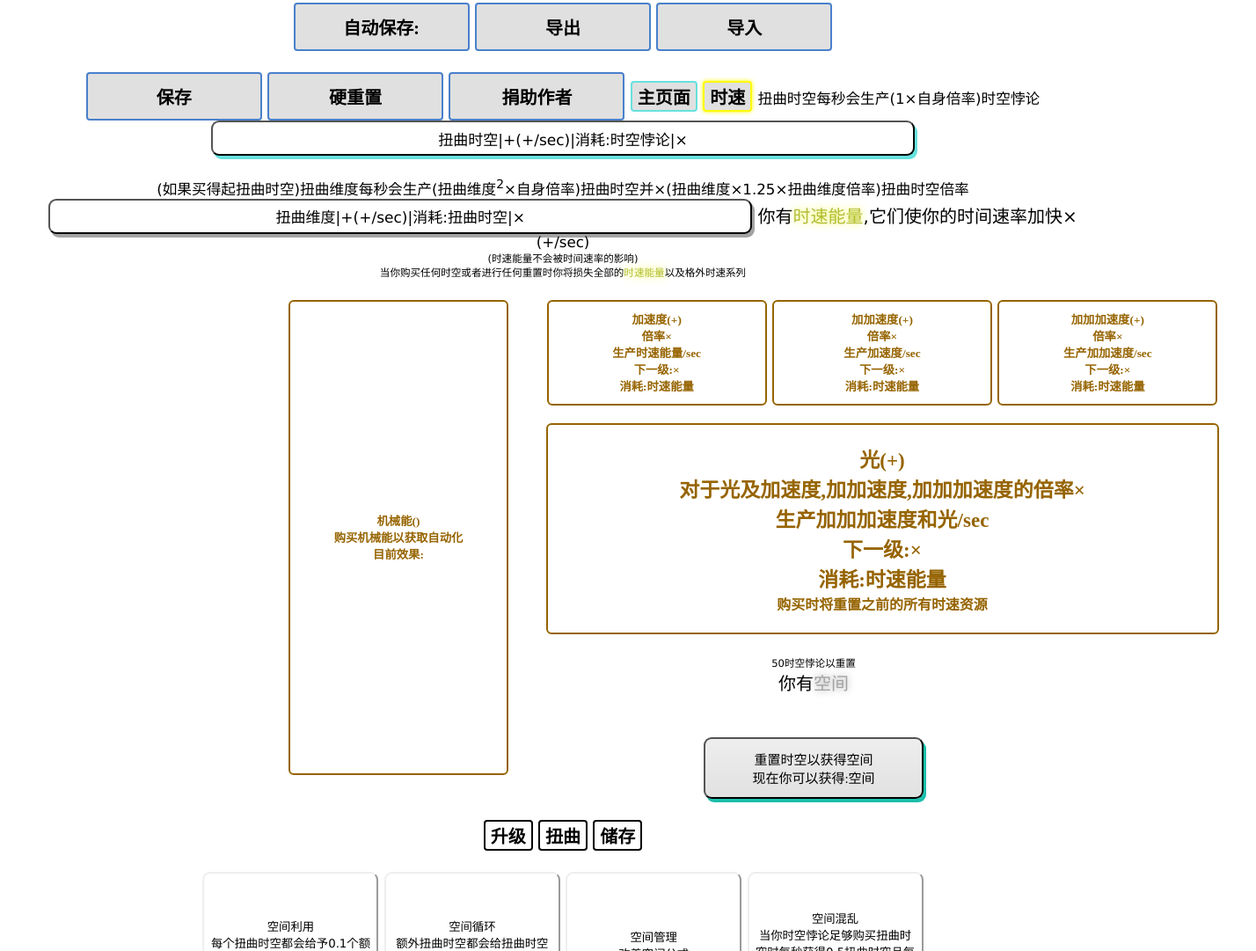
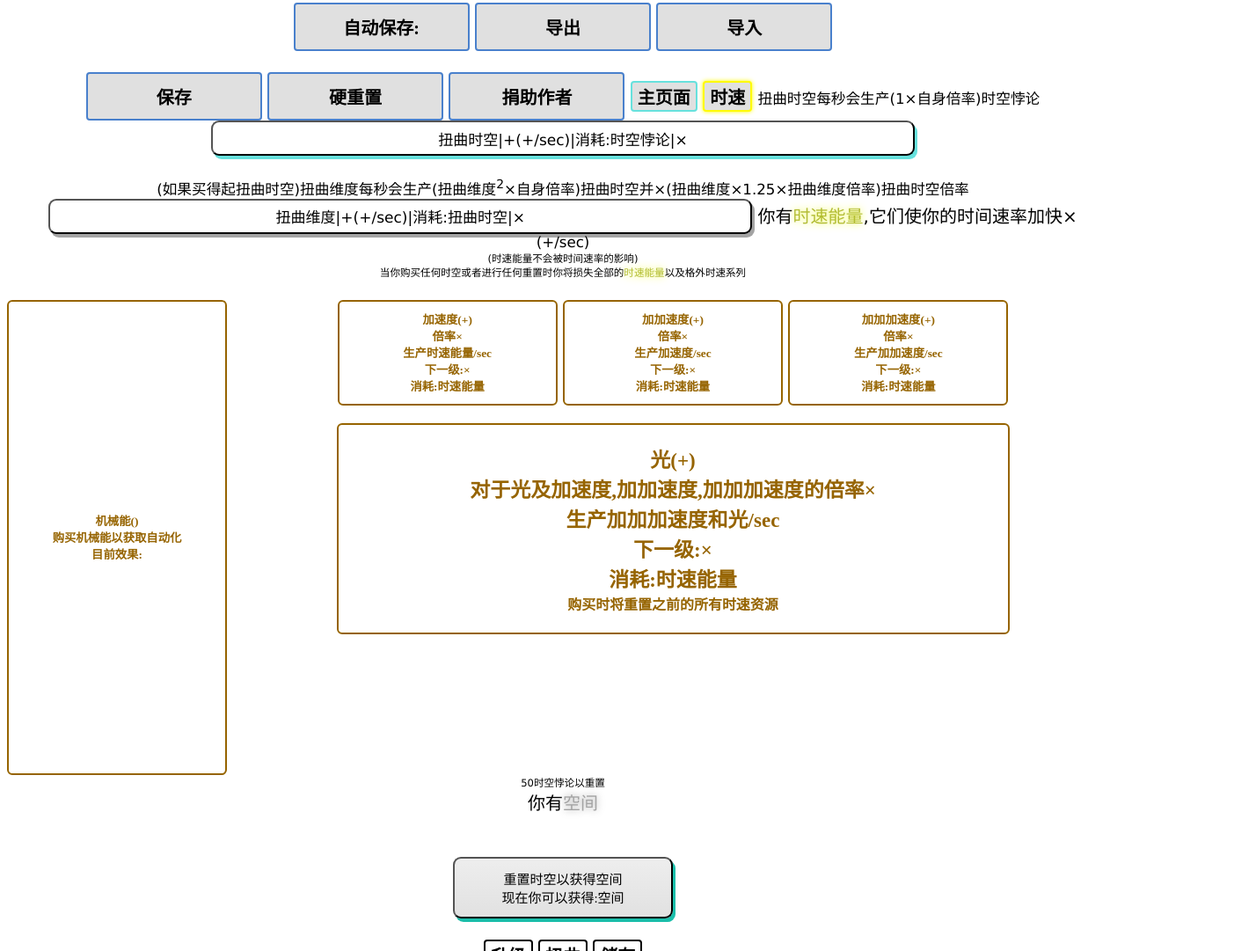
Before and after one commit to noahzaozao/-, a plain HTML site: page index.html in a window 1280 px wide. Shown: the part 267-1348 px from the top of the page at 88% size, 1428 px wide, since content can reach past the window. Drawn offline with Linux system fonts and the light colour scheme; a script that the page names is missing.

Commit message:
[IMP] css

```diff
--- a/index.html
+++ b/index.html
@@ -82,11 +82,11 @@
 			<small><small><small>(时速能量不会被时间速率的影响)</small></small></small><br>
 			<small><small><small>当你购买任何时空或者进行任何重置时你将损失全部的<a class="time_challenge_1_points">时速能量</a>以及格外时速系列</small></small></small><br><br>
 
-			<div style="padding-left: 320px;">
+			<div style="display: table-cell; text-align: center; vertical-align: middle;">
 				<div style="float: left;">
 					<button onclick="buyTimeChallenge1(4)" id="" class="time_challenge1_buy" style="height: 540px">机械能(<a id=""></a>)<br>购买机械能以获取自动化<br>目前效果:<br></button>
 				</div>
-				<div style="width: 1100px;">
+				<div>
 					<button onclick="buyTimeChallenge1(1)" id="time_challenge1_buy_1" class="time_challenge1_buy">加速度(<a id="time_challenge1_buy_1ID"></a>+<a id='time_challenge1_buy_1_distortedID'></a>)<br>倍率<a id="timeChallenge1BuyEff1ID"></a>×<br>生产<a id="GainTimeChallenge1ToPointsID"></a>时速能量/sec<br>下一级:×<a id="timeChallenge1BuyNextEff1ID"></a><br>消耗:<a id="timeChallenge1BuyCost1ID"></a>时速能量</button>
 					<button onclick="buyTimeChallenge1(2)" id="time_challenge1_buy_2" class="time_challenge1_buy">加加速度(<a id="time_challenge1_buy_2ID"></a>+<a id='time_challenge1_buy_2_distortedID'></a>)<br>倍率<a id="timeChallenge1BuyEff2ID"></a>×<br>生产<a id="GainTimeChallenge1To1ID"></a>加速度/sec<br>下一级:×<a id="timeChallenge1BuyNextEff2ID"></a><br>消耗:<a id="timeChallenge1BuyCost2ID"></a>时速能量</button>
 					<button onclick="buyTimeChallenge1(3)" id="time_challenge1_buy_3" class="time_challenge1_buy">加加加速度(<a id="time_challenge1_buy_3ID"></a>+<a id='time_challenge1_buy_3_distortedID'></a>)<br>倍率<a id="timeChallenge1BuyEff3ID"></a>×<br>生产<a id="GainTimeChallenge1To2ID"></a>加加速度/sec<br>下一级:×<a id="timeChallenge1BuyNextEff3ID"></a><br>消耗:<a id="timeChallenge1BuyCost3ID"></a>时速能量</button>
```
